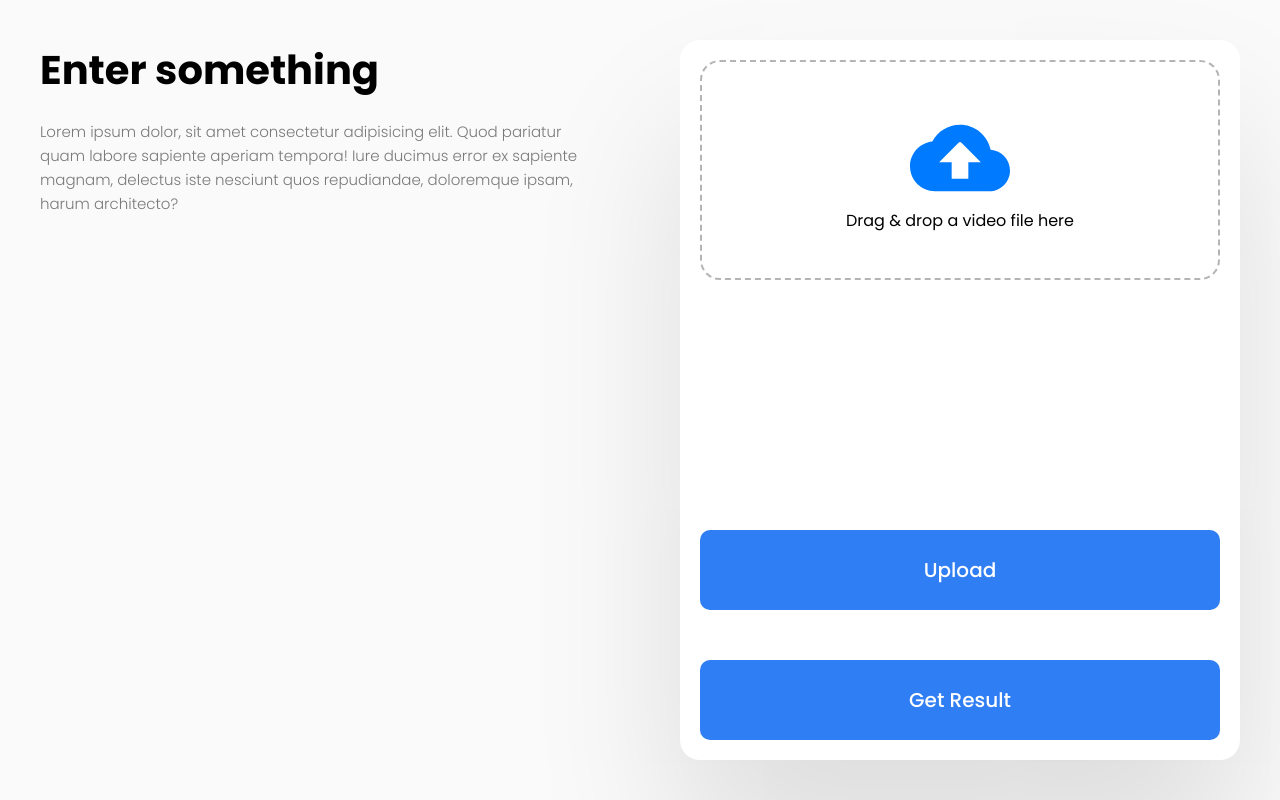
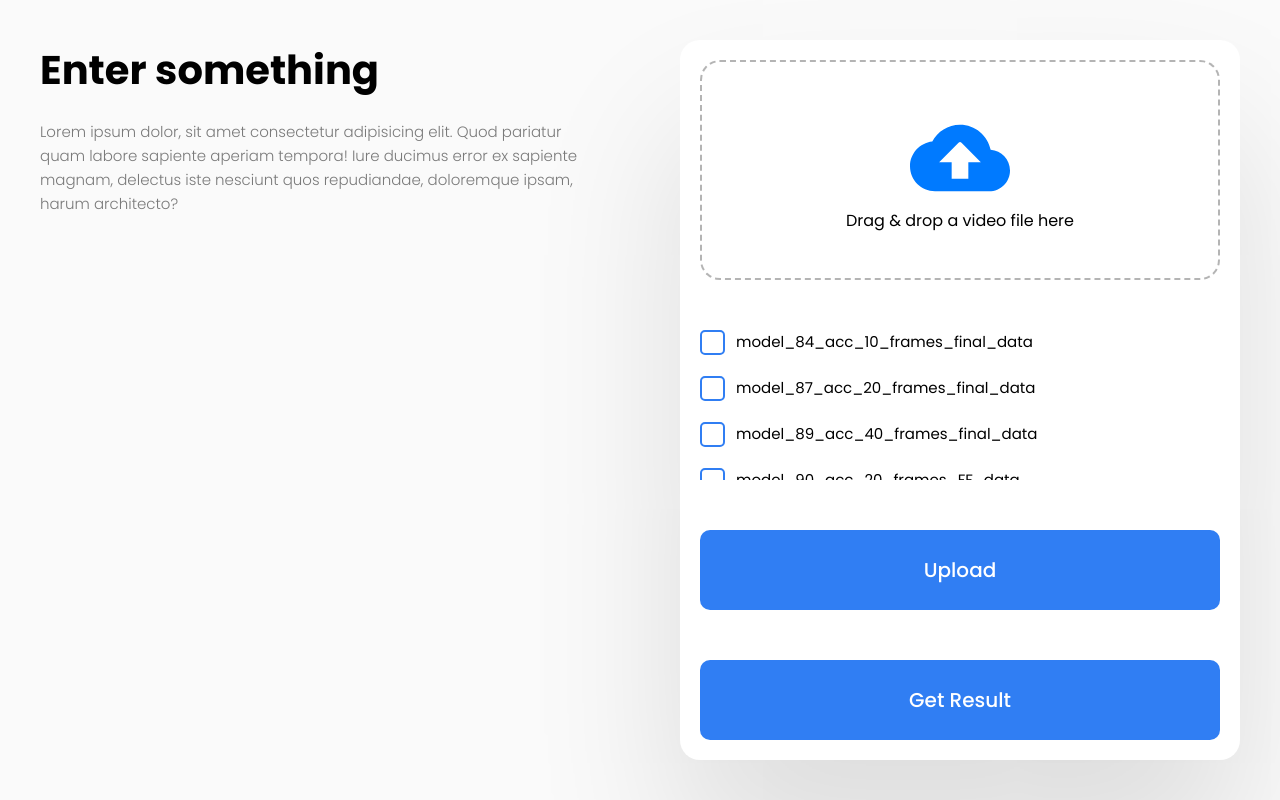
Before and after one commit to Abhinav-K-E/intel_hack, a React (Vite) app: page / in a window 1280 px wide. Built offline with nearby package versions, Linux system fonts and the light colour scheme.

Commit message:
checkbox-function added

```diff
--- a/src/App.jsx
+++ b/src/App.jsx
@@ -4,10 +4,22 @@ import './App.css';
 
 const App = () => {
   const [video, setVideo] = useState(null);
-  const [selectedDetectors, setSelectedDetectors] = useState([]);
+  const [selectedDetectors, setSelectedDetectors] = useState([
+    'model_84_acc_10_frames_final_data',
+    'model_87_acc_20_frames_final_data',
+    'model_89_acc_40_frames_final_data',
+    'model_90_acc_20_frames_FF_data',
+    'model_90_acc_60_frames_final_data',
+    'model_93_acc_100_frames_celeb_FF_data',
+    'model_95_acc_40_frames_FF_data',
+    'model_97_acc_60_frames_FF_data',
+    'model_97_acc_80_frames_FF_data',
+    'model_97_acc_100_frames_FF_data',
+  ]);
   const fileInputRef = useRef(null);
   const [result, setResult] = useState(null);
   const [plotImage, setPlotImage] = useState(null);
+  const [checkboxState, setCheckboxState] = useState({});
 
   const onDrop = useCallback((acceptedFiles) => {
     const file = acceptedFiles[0];
@@ -23,13 +35,18 @@ const App = () => {
   function handleCheckboxChange(event) {
     const { value, checked } = event.target;
 
-    if (checked) {
-      setSelectedDetectors((prevDetectors) => [...prevDetectors, value]);
-    } else {
-      setSelectedDetectors((prevDetectors) =>
-        prevDetectors.filter((detector) => detector !== value)
+    setSelectedDetectors(
+      (prevDetectors) =>
+        checked
+          ? [...prevDetectors, value] // Add to selectedDetectors if checked
+          : prevDetectors.filter((detector) => detector !== value) // Remove from selectedDetectors if unchecked
     );
-    }
+
+    // Update the checked state separately
+    setCheckboxState((prevState) => ({
+      ...prevState,
+      [value]: checked,
+    }));
   }
 
   function selectFiles() {
@@ -132,6 +149,7 @@ const App = () => {
               )}
             </div>
             <div className='check-boxs'>
+              <div className='check-boxs'>
                 {selectedDetectors.map((detectorValue, index) => (
                   <div key={index} className='check-grp'>
                     <label className='container'>
@@ -139,13 +157,14 @@ const App = () => {
                         type='checkbox'
                         value={detectorValue}
                         onChange={handleCheckboxChange}
-                      checked={selectedDetectors.includes(detectorValue)}
+                        checked={checkboxState[detectorValue]}
                       />
                       <div className='checkmark' />
                     </label>
-                  <div className='check-name'>check 1</div>
+                    <div className='check-name'>{detectorValue}</div>
                   </div>
                 ))}
+              </div>
             </div>
             <div className='upload-btn' onClick={uploadFile}>
               Upload
```
Lines whose indentation alone changed are shown as unchanged.
